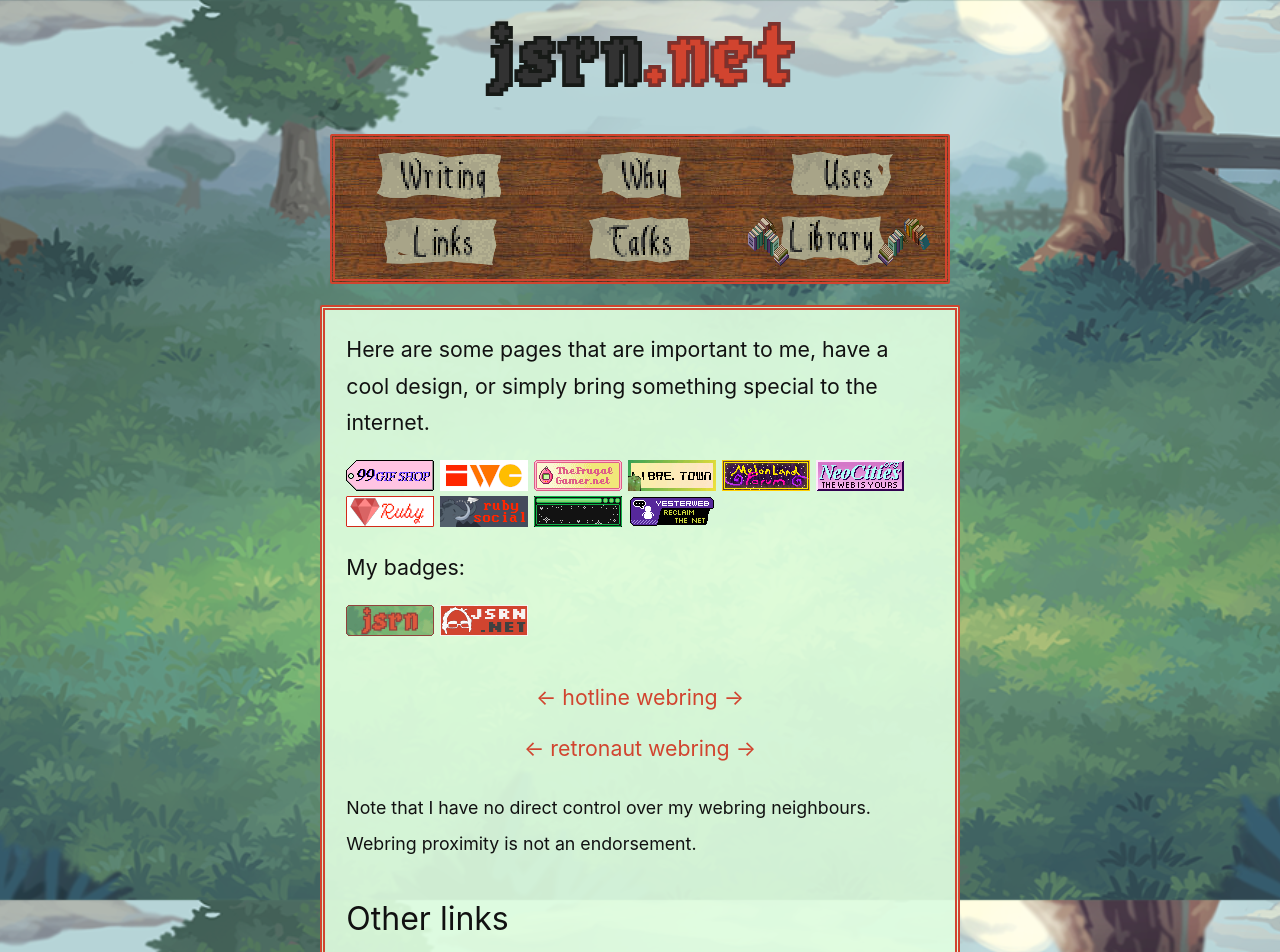
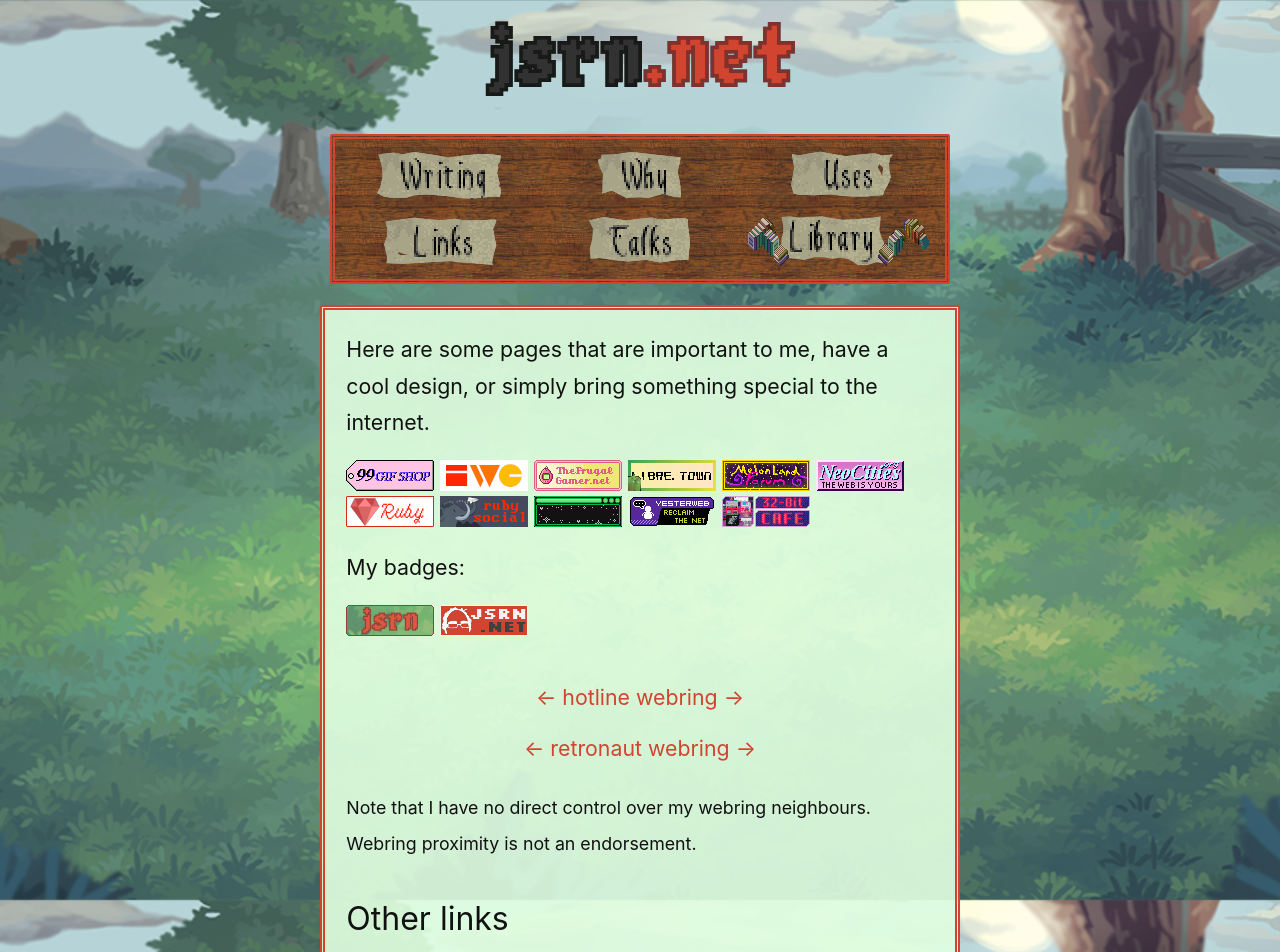
Before and after one commit to jsrn/jsrn.github.io, a Jekyll site: the page built from links.md, in a window 1280 px wide. Shown: the top 952 px of the page. Built offline with Jekyll 4.4.1, drawn with Linux system fonts in a browser that asks for light colours.

Commit message:
32 bit cafe

```diff
--- a/links.md
+++ b/links.md
@@ -16,6 +16,7 @@ Here are some pages that are important to me, have a cool design, or simply brin
 <a href="https://ruby.social"><img src="/assets/images/badges/ruby-social.png" alt="Ruby Social"></a>
 <a href="https://sadgrl.online"><img src="/assets/images/badges/sadgrl.gif" alt="sadgrl.online"></a>
 <a href="https://yesterweb.org"><img src="/assets/images/badges/yesterweb.png" alt="Yesterweb.org"></a>
+<a href="https://32bit.cafe"><img src="/assets/images/badges/32b.gif" alt="32-bit café"></a>
 </div>
 
 <p>My badges:</p>
```
Also changed, not shown: assets/images/badges/32b.gif (added).
